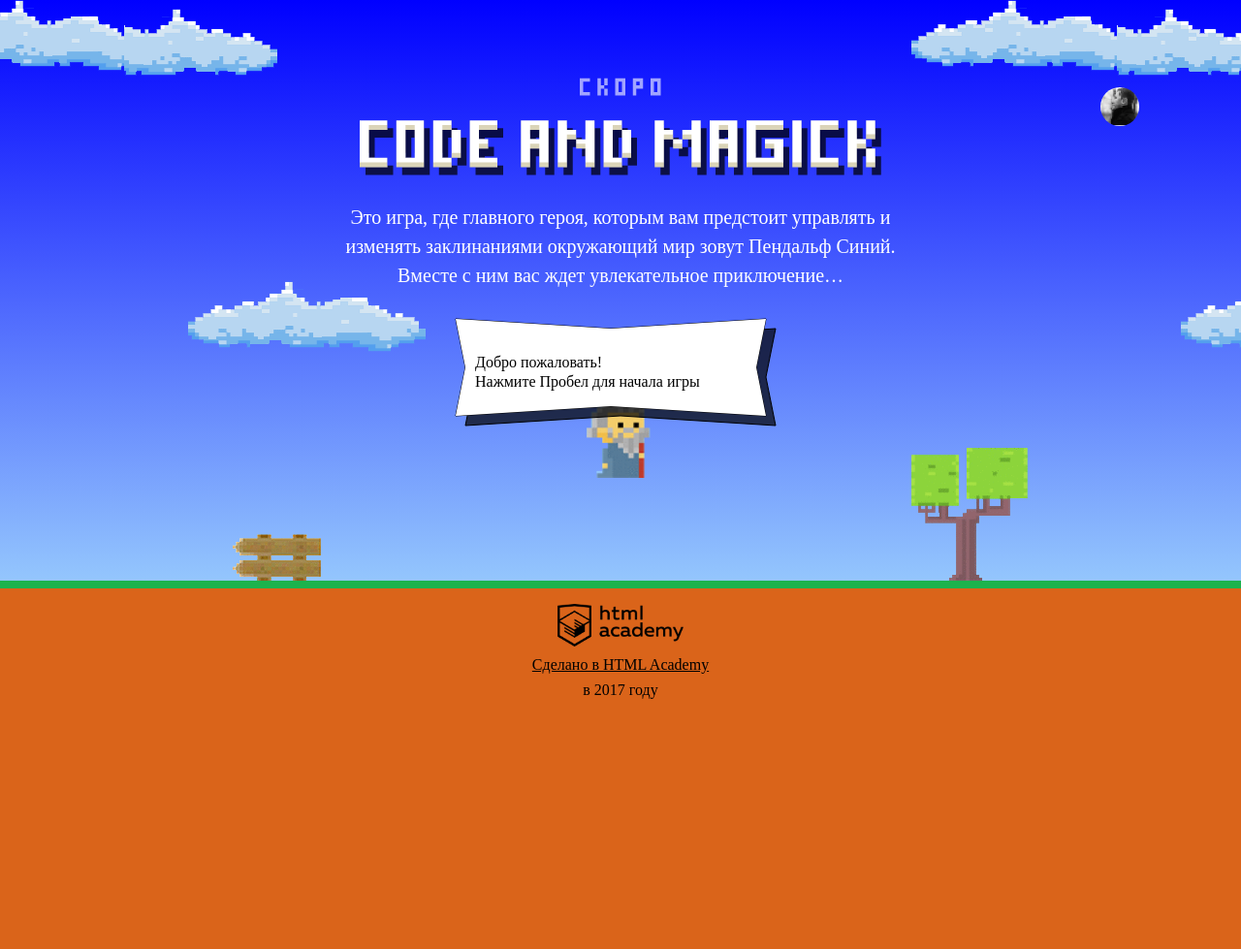
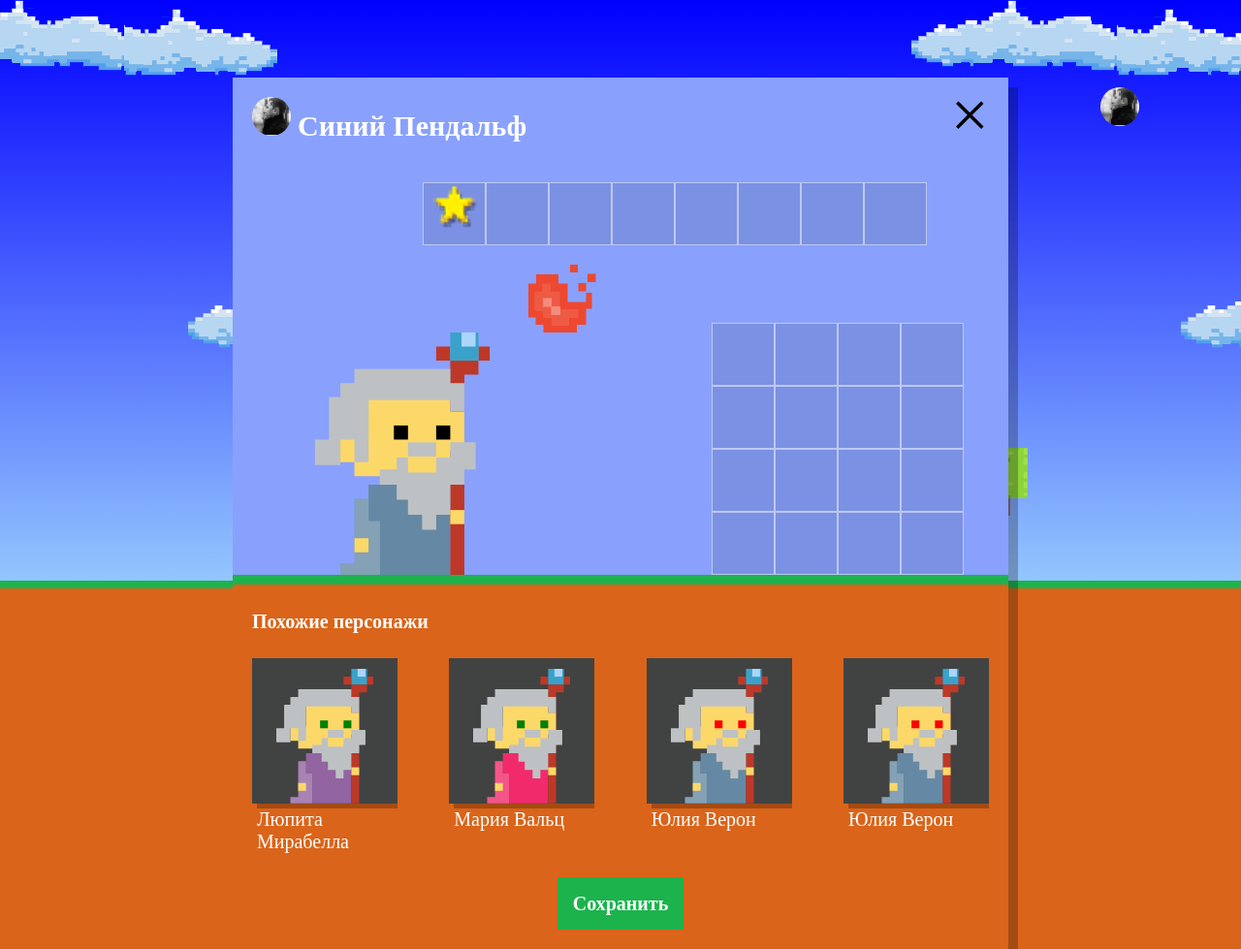
Before and after one commit to SergeyYakimov/834473-code-and-magick, a website: page index.html in a window 1280 px wide. Shown: the whole page at 97% size. Before the commit the page ends 800 px from the top, so only its background shows below. Drawn offline with Linux system fonts and the light colour scheme; a web font is replaced by a local one.

Commit message:
Made the rest of the wizards

```diff
--- a/index.html
+++ b/index.html
@@ -203,6 +203,7 @@
   };
 
 </script>
+<script src="js/setup.js"></script>
 <script src="js/stat.js"></script>
 <script src="js/game.js"></script>
 
--- /dev/null
+++ b/js/setup.js
@@ -0,0 +1,45 @@
+'use strict';
+
+var userDialog = document.querySelector('.setup');
+userDialog.classList.remove('hidden');
+
+var similarListElement = document.querySelector('.setup-similar-list');
+var similarWizardTemplate = document.querySelector('#similar-wizard-template').content.querySelector('.setup-similar-item');
+
+var WIZARD_NAMES = ['Иван', 'Хуан Себастьян', 'Мария', 'Кристоф', 'Виктор', 'Юлия', 'Люпита', 'Вашингтон'];
+var WIZARD_SURNAMES = ['да Марья', 'Верон', 'Мирабелла', 'Вальц', 'Онопко', 'Топольницкая', 'Нионго', 'Ирвинг'];
+var WIZARD_COAT_COLORS = ['rgb(101, 137, 164)', 'rgb(241, 43, 107)', 'rgb(146, 100, 161)', 'rgb(56, 159, 117)', 'rgb(215, 210, 55)', 'rgb(0, 0, 0)'];
+var WIZARD_EYES_COLORS = ['black', 'red', 'blue', 'yellow', 'green'];
+
+var makeWizard = function (names, surnames, coatColors, eyesColors) {
+  var wizards = [];
+  for (var i = 0; i < 3; i++) {
+    wizards[i] =
+    {
+      name: names[Math.floor(Math.random() * names.length)] + ' ' + surnames[Math.floor(Math.random() * surnames.length)],
+      coatColor: coatColors[Math.floor(Math.random() * coatColors.length)],
+      eyesColor: eyesColors[Math.floor(Math.random() * eyesColors.length)],
+    };
+    wizards.push(wizards[i]);
+  }
+  return wizards;
+};
+
+var renderWizard = function (wizard) {
+  var wizardElement = similarWizardTemplate.cloneNode(true);
+
+  wizardElement.querySelector('.setup-similar-label').textContent = wizard.name;
+  wizardElement.querySelector('.wizard-coat').style.fill = wizard.coatColor;
+  wizardElement.querySelector('.wizard-eyes').style.fill = wizard.eyesColor;
+
+  return wizardElement;
+};
+
+var fragment = document.createDocumentFragment();
+var wizards = makeWizard(WIZARD_NAMES, WIZARD_SURNAMES, WIZARD_COAT_COLORS, WIZARD_EYES_COLORS);
+for (var i = 0; i < wizards.length; i++) {
+  fragment.appendChild(renderWizard(wizards[i]));
+}
+similarListElement.appendChild(fragment);
+
+userDialog.querySelector('.setup-similar').classList.remove('hidden');
```
